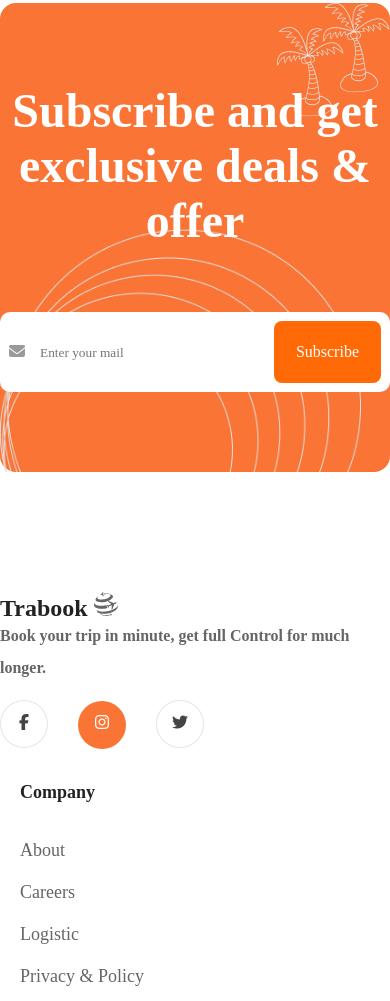
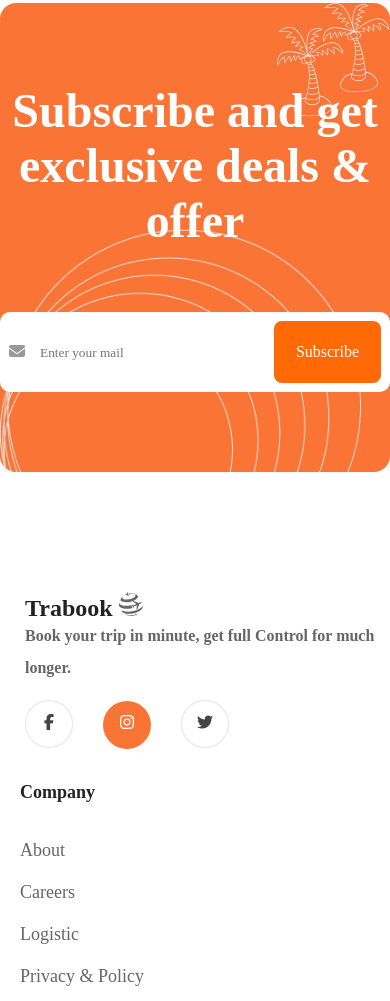
Before and after one commit to Devmdmainuddin/travel, a plain HTML site: page index.html in a window 390 px wide. Shown: the part 10999-12000 px from the top of the page. Drawn offline with Linux system fonts and the light colour scheme; a web font is replaced by a local one.

Commit message:
css design change

```diff
--- a/style.css
+++ b/style.css
@@ -847,7 +847,7 @@ right:0;
         font-size: 16px;
         color:#666666;
     }
-    @media (max-width: 992px){
+    @media (max-width: 768px){
         footer .container .top-footer{
             width: 100%;
             flex-direction: column;
@@ -856,6 +856,8 @@ right:0;
         }
         footer .container .top-footer .left-content{
             width: 100%;
+            margin-left:50px;
+
         }
         footer .container .top-footer .right-content{
             width: 100%;
```
